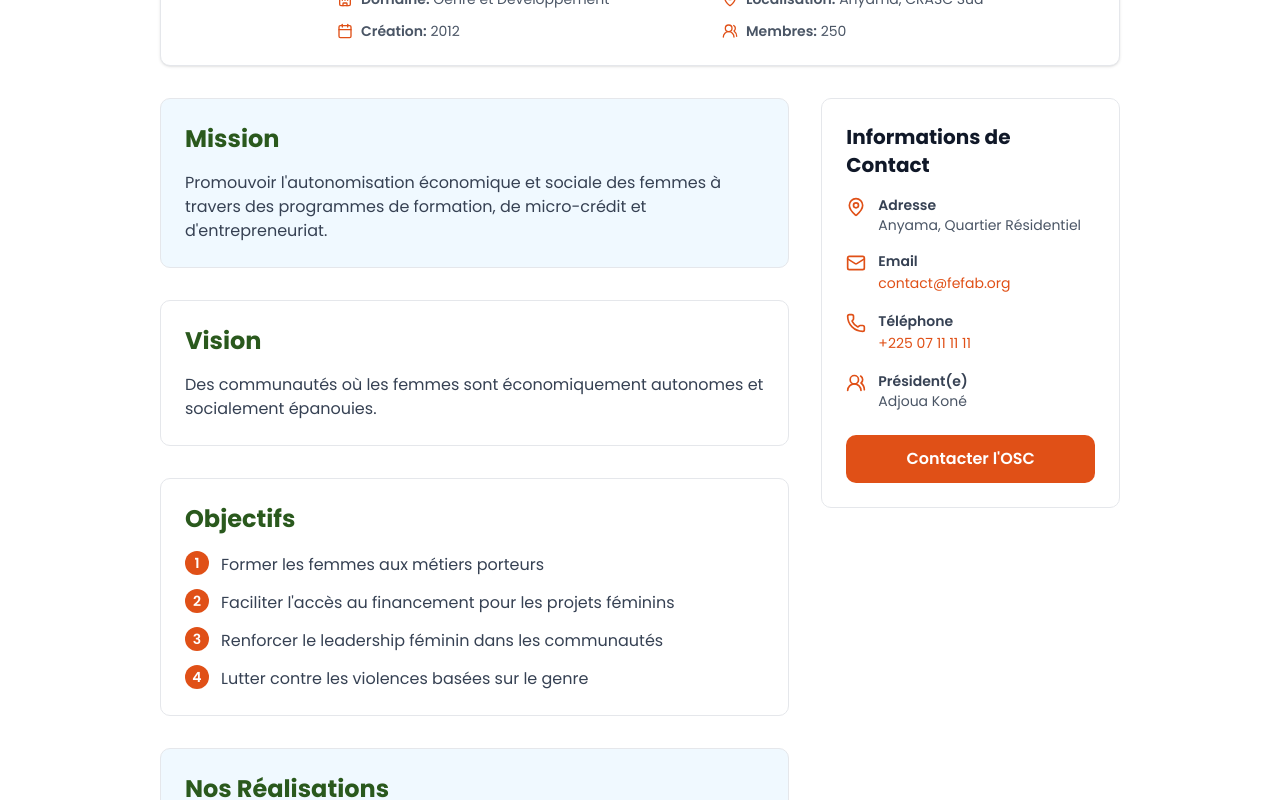
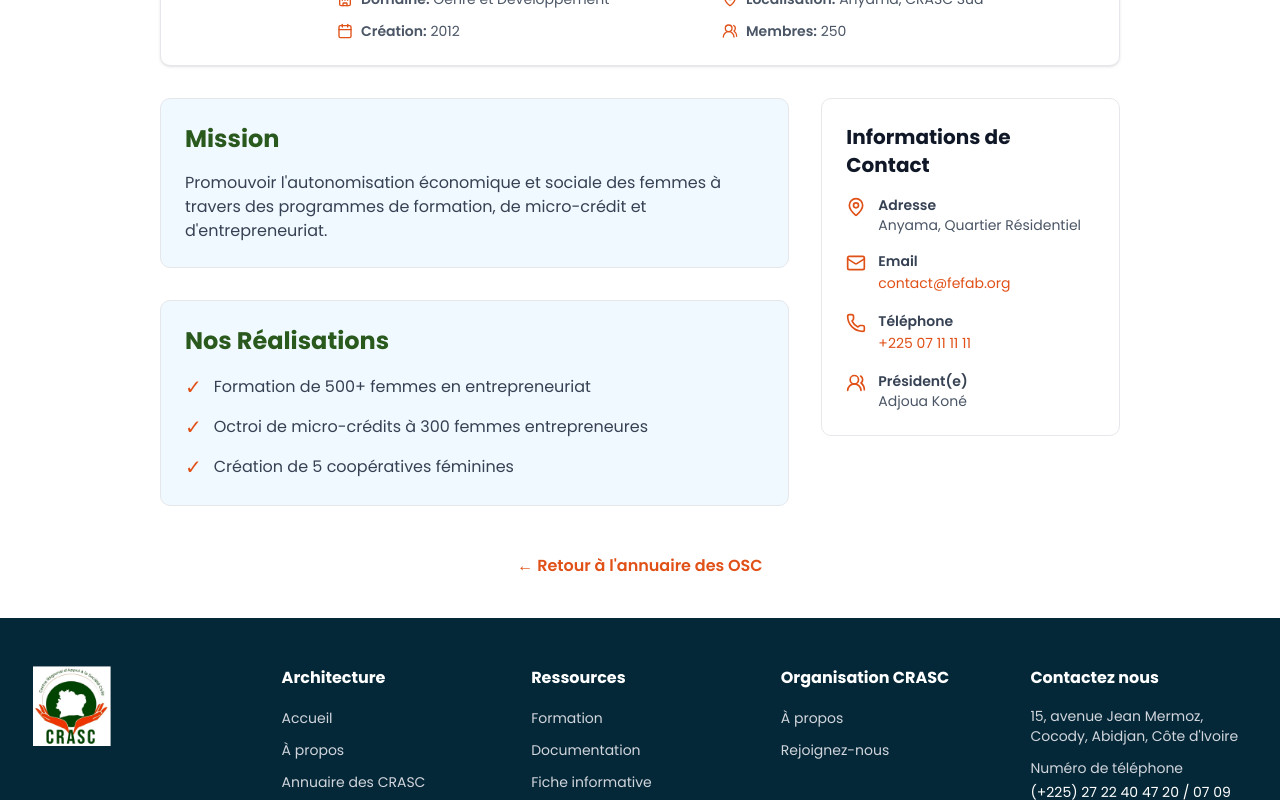
Before and after one commit to ordemdigitale/pasci-web, a Next.js app: page /annuaire/annuaire-des-osc/fefab in a window 1280 px wide. Shown: the part 633-1433 px from the top of the page. Built offline with nearby package versions, Linux system fonts and the light colour scheme.

Commit message:
minor updates in osc detail page

```diff
--- a/app/(main)/annuaire/annuaire-des-osc/[oscSlug]/page.tsx
+++ b/app/(main)/annuaire/annuaire-des-osc/[oscSlug]/page.tsx
@@ -253,15 +253,15 @@ export default function OSCDetailPage() {
             )}
 
             {/* Vision */}
-            {oscData.vision && (
+           {/*  {oscData.vision && (
               <div className="bg-white border border-gray-200 rounded-lg p-6">
                 <h2 className="text-2xl font-bold text-[#2a591d] mb-4">Vision</h2>
                 <p className="text-gray-700">{oscData.vision}</p>
               </div>
-            )}
+            )} */}
 
             {/* Objectifs */}
-            {oscData.objectifs && oscData.objectifs.length > 0 && (
+            {/* {oscData.objectifs && oscData.objectifs.length > 0 && (
               <div className="bg-white border border-gray-200 rounded-lg p-6">
                 <h2 className="text-2xl font-bold text-[#2a591d] mb-4">Objectifs</h2>
                 <ul className="space-y-3">
@@ -275,7 +275,7 @@ export default function OSCDetailPage() {
                   ))}
                 </ul>
               </div>
-            )}
+            )} */}
 
             {/* Réalisations */}
             {oscData.realisations && oscData.realisations.length > 0 && (
@@ -364,7 +364,7 @@ export default function OSCDetailPage() {
               </div>
 
               {/* Social Media Links */}
-              {(oscData.facebook || oscData.linkedin) && (
+              {/* {(oscData.facebook || oscData.linkedin) && (
                 <div className="mt-6 pt-6 border-t border-gray-200">
                   <p className="text-sm font-semibold text-gray-700 mb-3">Suivez-nous</p>
                   <div className="flex gap-3">
@@ -390,17 +390,17 @@ export default function OSCDetailPage() {
                     )}
                   </div>
                 </div>
-              )}
+              )} */}
 
               {/* Contact Button */}
-              <div className="mt-6">
+              {/* <div className="mt-6">
                 <Link
                   href={`/contact?osc=${oscData.name}`}
                   className="block w-full text-center px-4 py-3 bg-[#E05017] text-white rounded-lg hover:bg-[#c44315] transition-colors font-semibold"
                 >
                   Contacter l'OSC
                 </Link>
-              </div>
+              </div> */}
             </div>
           </div>
         </div>
```
Also changed, not shown: zNotes.txt.
